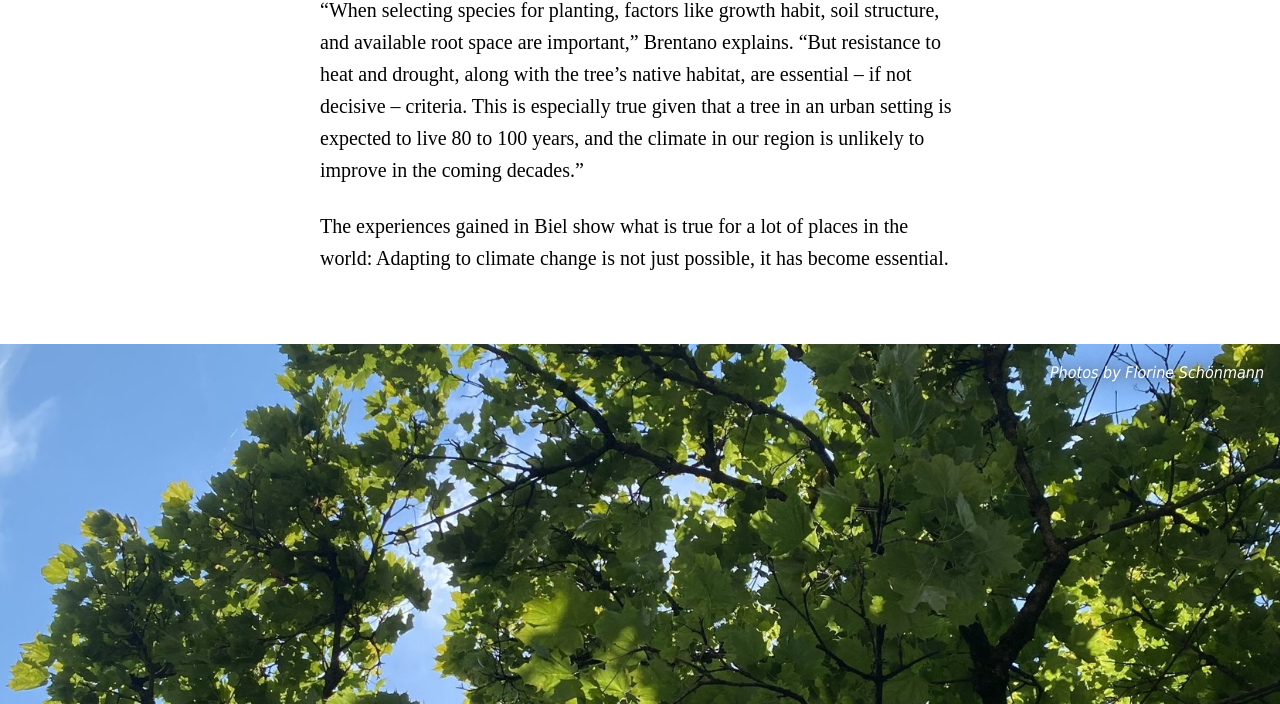
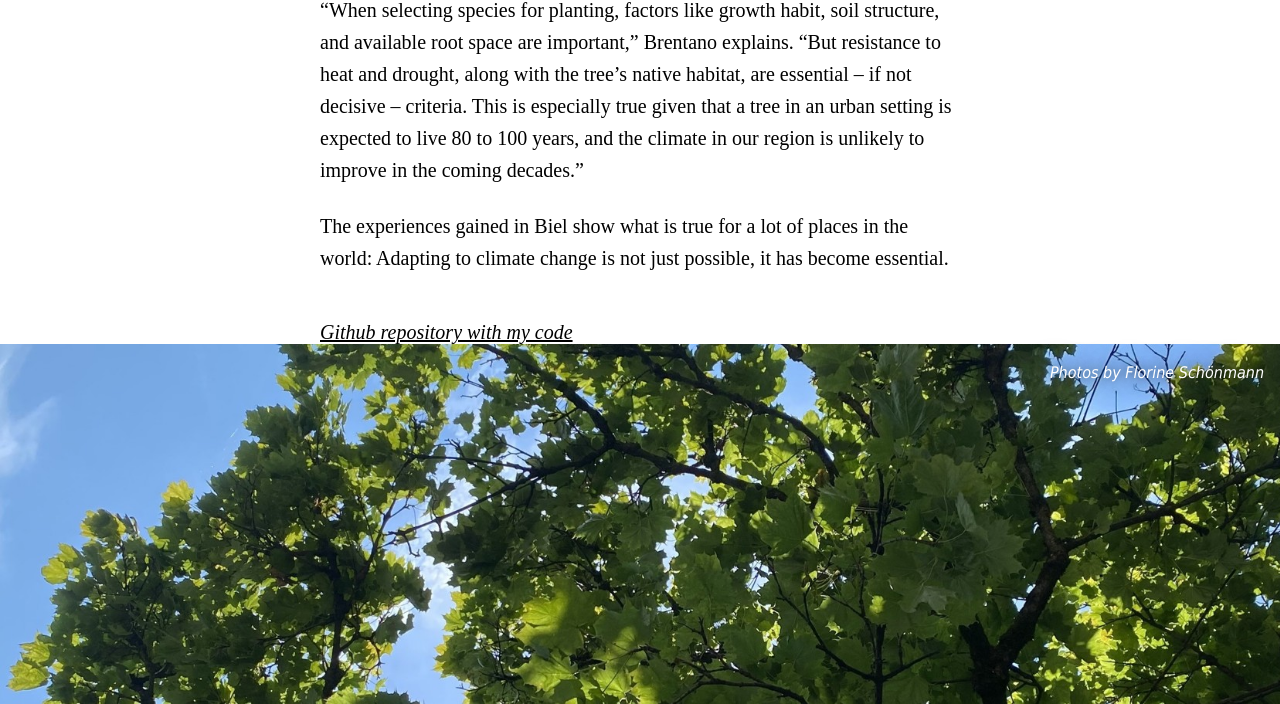
Before and after one commit to fl0ppydiskk/trees_biel, a plain HTML site: page index.html in a window 1280 px wide. Shown: the part 3259-3963 px from the top of the page. Drawn offline with Linux system fonts and the light colour scheme.

Commit message:
Update index.html

```diff
--- a/index.html
+++ b/index.html
@@ -31,7 +31,7 @@
         }
 
         a {
-            color: #ffffff;
+            color: #000000;
         }
 
         .footer_image_text {
@@ -215,7 +215,7 @@
 <div class="content">
         <p>“When selecting species for planting, factors like growth habit, soil structure, and available root space are important,” Brentano explains. “But resistance to heat and drought, along with the tree’s native habitat, are essential – if not decisive – criteria. This is especially true given that a tree in an urban setting is expected to live 80 to 100 years, and the climate in our region is unlikely to improve in the coming decades.”</p>
         <p>The experiences gained in Biel show what is true for a lot of places in the world: Adapting to climate change is not just possible, it has become essential.</p>
-        <br><a href="https://github.com/fl0ppydiskk/trees_biel/"><i></i>Github repository with my code<i></a>
+        <br><a href="https://github.com/fl0ppydiskk/trees_biel/"><i>Github repository with my code<i></a>
         </div>
 
     <div class="header with-image-bg-bottom">
```
